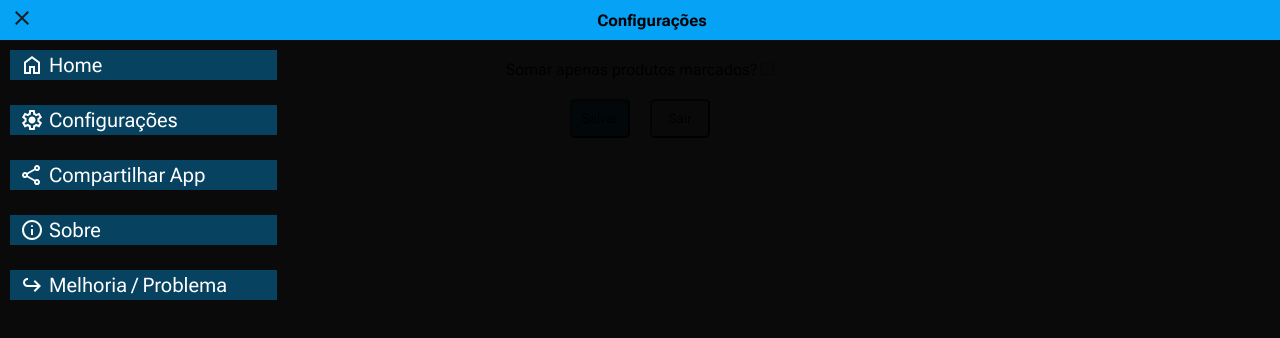
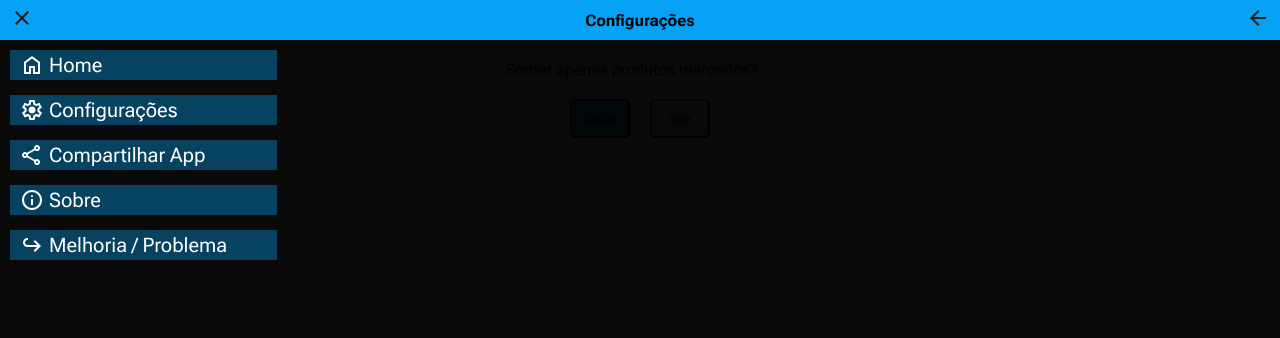
Before and after one commit to WevessonMadson/super_market, a React (Vite) app: page /settings in a window 1280 px wide. Both pictures are taken after a click on the element 22 px from the left and 24 px from the top of the page. Shown: the top 338 px of the page. Built offline with nearby package versions, Linux system fonts and the light colour scheme.

Commit message:
navegação finalizada

```diff
--- a/src/components/Header/Header.tsx
+++ b/src/components/Header/Header.tsx
@@ -7,18 +7,27 @@ import IconMenu from "../../assets/icons/menu_icon.svg";
 import IconCloseMenu from "../../assets/icons/close_icon.svg";
 import IconSubMenu from "../../assets/icons/submenu_icon.svg";
 import IconBackPage from "../../assets/icons/arrow_back_icon.svg";
+import { useSettings } from "../../contexts/SetingsContext";
 
 type Props = {
   isMenuOpen: boolean;
   toggleMenu: () => void;
+  closeMenu: () => void;
 };
 
-export default function Header({ isMenuOpen, toggleMenu }: Props) {
+export default function Header({ isMenuOpen, toggleMenu, closeMenu }: Props) {
   const { title } = usePageTitle();
+  const { compareSettings } = useSettings();
 
   const { toggleSubMenu } = useMenu();
 
-  const voltar = () => window.history.back();
+  const voltar = () => {
+    closeMenu();
+
+    const autorizado = compareSettings();
+
+    if (autorizado) window.history.back();
+  };
 
   return (
     <>
@@ -34,18 +43,14 @@ export default function Header({ isMenuOpen, toggleMenu }: Props) {
               Lista: <SelectListName />
             </div>
             <div onClick={toggleSubMenu}>
-              <span id="action-option-list">
-                <img src={IconSubMenu} />
-              </span>
+              <img src={IconSubMenu} />
             </div>
           </>
         ) : (
           <>
             <div id="currentScreen">{title}</div>
             <div onClick={voltar}>
-              <span id="action-option-list">
-                {title !== "Configurações" && <img src={IconBackPage} />}
-              </span>
+              <img src={IconBackPage} />
             </div>
           </>
         )}
--- a/src/components/Layout/Layout.tsx
+++ b/src/components/Layout/Layout.tsx
@@ -8,7 +8,11 @@ const Layout = () => {
 
   return (
     <>
-      <Header isMenuOpen={isMenuOpen} toggleMenu={toggleMenu} />
+      <Header
+        isMenuOpen={isMenuOpen}
+        toggleMenu={toggleMenu}
+        closeMenu={closeMenu}
+      />
       {isMenuOpen && <MenuApp onClose={closeMenu} />}
       <>
         <Outlet />
--- a/src/components/MenuApp/MenuApp.tsx
+++ b/src/components/MenuApp/MenuApp.tsx
@@ -1,4 +1,4 @@
-import { Link } from "react-router-dom";
+import { useLocation, useNavigate } from "react-router-dom";
 import "./MenuApp.css";
 
 import IconHomeMenu from "../../assets/icons/home_icon_menu.svg";
@@ -6,48 +6,74 @@ import IconSettingMenu from "../../assets/icons/settings_icon_menu.svg";
 import IconShareMenu from "../../assets/icons/share_icon_menu.svg";
 import IconAboutMenu from "../../assets/icons/info_icon_menu.svg";
 import IconSugestionMenu from "../../assets/icons/sugestion_icon_menu.svg";
+import { useSettings } from "../../contexts/SetingsContext";
 
 type MenuProps = {
   onClose: () => void;
 };
 
 export default function MenuApp({ onClose }: MenuProps) {
+  const { compareSettings } = useSettings();
+  const navigate = useNavigate();
+  const location = useLocation();
+
+  function goToPage(path: string) {
+    onClose();
+
+    if (path === location.pathname) return;
+
+    const autorizado = compareSettings();
+
+    if (autorizado) navigate(path);
+  }
+
   return (
     <>
       <div id="optionsMenu">
         <div className="fade" onClick={onClose} />
         <div id="actionList">
           <ul id="menu-list">
-            <Link to="/" onClick={onClose}>
-              <li id="homeList" className="li-menu-item">
+            <li
+              id="homeList"
+              className="li-menu-item"
+              onClick={() => goToPage("/")}
+            >
               <img src={IconHomeMenu} />
               <span className="descr-list">Home</span>
             </li>
-            </Link>
-            <Link to="/settings" onClick={onClose}>
-              <li id="settings" className="li-menu-item">
+            <li
+              id="settings"
+              className="li-menu-item"
+              onClick={() => goToPage("/settings")}
+            >
               <img src={IconSettingMenu} />
               <span className="descr-list">Configurações</span>
             </li>
-            </Link>
-            <Link to="/share" onClick={onClose}>
-              <li id="shareMenu" className="li-menu-item">
+
+            <li
+              id="shareMenu"
+              className="li-menu-item"
+              onClick={() => goToPage("/share")}
+            >
               <img src={IconShareMenu} />
               <span className="descr-list">Compartilhar App</span>
             </li>
-            </Link>
-            <Link to="/about" onClick={onClose}>
-              <li id="aboutMenu" className="li-menu-item">
+            <li
+              id="aboutMenu"
+              className="li-menu-item"
+              onClick={() => goToPage("/about")}
+            >
               <img src={IconAboutMenu} />
               <span className="descr-list">Sobre</span>
             </li>
-            </Link>
-            <Link to="/sugestion" onClick={onClose}>
-              <li id="sugestionMenu" className="li-menu-item">
+            <li
+              id="sugestionMenu"
+              className="li-menu-item"
+              onClick={() => goToPage("/sugestion")}
+            >
               <img src={IconSugestionMenu} />
               <span className="descr-list">Melhoria / Problema</span>
             </li>
-            </Link>
           </ul>
         </div>
       </div>
--- a/src/contexts/SetingsContext.tsx
+++ b/src/contexts/SetingsContext.tsx
@@ -6,8 +6,8 @@ export type SettingsType = {
 
 type SettingsContextType = {
   configState: SettingsType;
-  saveConfig: (config: SettingsType) => void;
-  getConfigOnLocalStorage: () => SettingsType;
+  originalConfig: SettingsType;
+  saveConfig: () => void;
   setConfigState: (config: SettingsType) => void;
   compareSettings: () => boolean;
 };
@@ -24,10 +24,8 @@ export const SettingsProvider: React.FC<{ children: React.ReactNode }> = ({
   children,
 }) => {
   const [configState, setConfigState] = useState<SettingsType>(initialConfig);
-
-  function setConfigOnLocalStorage(config: SettingsType) {
-    localStorage.setItem("configSuperMarket", JSON.stringify(config));
-  }
+  const [originalConfig, setOriginalConfig] =
+    useState<SettingsType>(initialConfig);
 
   function getConfigOnLocalStorage(): SettingsType {
     const configLocalStorage: string =
@@ -38,31 +36,49 @@ export const SettingsProvider: React.FC<{ children: React.ReactNode }> = ({
   }
 
   function saveConfig() {
-    setConfigOnLocalStorage(configState);
+    localStorage.setItem("configSuperMarket", JSON.stringify(configState));
+    setOriginalConfig(configState);
+  }
+
+  function settingsIquals() {
+    return configState.sumOnlyChecked === originalConfig.sumOnlyChecked;
   }
 
   function compareSettings() {
-    const configOnLocalStorage = getConfigOnLocalStorage();
-    return configState.sumOnlyChecked !== configOnLocalStorage.sumOnlyChecked;
+    if (settingsIquals()) {
+      return true;
+    } else {
+      if (!confirm("As alterações não foram salvas. Deseja realmente sair?"))
+        return false;
+      else {
+        closeWithoutSave();
+        return true;
+      }
+    }
+  }
+
+  function closeWithoutSave() {
+    setConfigState(originalConfig);
   }
 
   useEffect(() => {
     const config = getConfigOnLocalStorage();
-    if (config.sumOnlyChecked !== configState.sumOnlyChecked) {
+    if (!settingsIquals()) {
       setConfigState(config);
+      setOriginalConfig(config);
       return;
     }
 
-    setConfigOnLocalStorage(config);
+    saveConfig();
   }, []);
 
   return (
     <SettingsContext.Provider
       value={{
         configState,
+        originalConfig,
         setConfigState,
         saveConfig,
-        getConfigOnLocalStorage,
         compareSettings,
       }}
     >
--- a/src/pages/Home/Home.tsx
+++ b/src/pages/Home/Home.tsx
@@ -32,7 +32,7 @@ type StateType = {
 
 export default function Home() {
   const { setTitle } = usePageTitle();
-  const { getConfigOnLocalStorage } = useSettings();
+  const { originalConfig } = useSettings();
   const { isSubMenuOpen, toggleSubMenu } = useMenu();
 
   const inputDescricao = useRef<HTMLInputElement>(null);
@@ -54,12 +54,10 @@ export default function Home() {
   };
 
   const calculateTotalList = (listOfProducts: ProductType[]): number => {
-    const config = getConfigOnLocalStorage();
-
     let total = 0;
 
     listOfProducts.forEach(({ preco, quantidade, checked }: ProductType) => {
-      if (config.sumOnlyChecked) {
+      if (originalConfig.sumOnlyChecked) {
         if (checked) {
           total += quantidade * preco;
         }
--- a/src/pages/Privacy/Privacy.css
+++ b/src/pages/Privacy/Privacy.css
@@ -20,7 +20,7 @@ ul {
   padding: 0;
 }
 
-li {
+.lista-privacite {
   margin-bottom: 10px;
 }
 
--- a/src/pages/Privacy/Privacy.tsx
+++ b/src/pages/Privacy/Privacy.tsx
@@ -17,17 +17,19 @@ export default function Privacy() {
         <h2>Quais informações coletamos?</h2>
         <p>Podemos coletar as seguintes informações:</p>
         <ul>
-          <li>Informações de contato (nome, email)</li>
-          <li>Dados de uso do aplicativo</li>
-          <li>Informações do dispositivo</li>
+          <li className="lista-privacite">
+            Informações de contato (nome, email)
+          </li>
+          <li className="lista-privacite">Dados de uso do aplicativo</li>
+          <li className="lista-privacite">Informações do dispositivo</li>
         </ul>
 
         <h2>Como utilizamos suas informações?</h2>
         <p>Utilizamos as informações coletadas para:</p>
         <ul>
-          <li>Melhorar a experiência do usuário</li>
-          <li>Personalizar o conteúdo</li>
-          <li>Fornecer suporte técnico</li>
+          <li className="lista-privacite">Melhorar a experiência do usuário</li>
+          <li className="lista-privacite">Personalizar o conteúdo</li>
+          <li className="lista-privacite">Fornecer suporte técnico</li>
         </ul>
 
         <h2>Como compartilhamos suas informações?</h2>
@@ -35,8 +37,10 @@ export default function Privacy() {
           Não compartilhamos suas informações pessoais com terceiros, exceto:
         </p>
         <ul>
-          <li>Com empresas que prestam serviços em nosso nome</li>
-          <li>Quando exigido por lei</li>
+          <li className="lista-privacite">
+            Com empresas que prestam serviços em nosso nome
+          </li>
+          <li className="lista-privacite">Quando exigido por lei</li>
         </ul>
 
         <h2>Como protegemos suas informações?</h2>
--- a/src/pages/Settings/Settings.tsx
+++ b/src/pages/Settings/Settings.tsx
@@ -1,18 +1,13 @@
-import { useNavigate } from "react-router-dom";
-import "./Settings.css";
 import { useEffect } from "react";
 import { usePageTitle } from "../../contexts/PageTitleContext";
 import { useSettings } from "../../contexts/SetingsContext";
+import "./Settings.css";
+import { useNavigate } from "react-router-dom";
 
 export default function Settings() {
   const { setTitle } = usePageTitle();
-  const {
-    configState,
-    setConfigState,
-    saveConfig,
-    compareSettings,
-    getConfigOnLocalStorage,
-  } = useSettings();
+  const { configState, setConfigState, saveConfig, compareSettings } =
+    useSettings();
   const navigate = useNavigate();
 
   useEffect(() => {
@@ -20,18 +15,13 @@ export default function Settings() {
   }, [setTitle]);
 
   const sair = () => {
-    if (compareSettings()) {
-      if (confirm("As alterações não foram salvas. Deseja realmente sair?")) {
-        setConfigState(getConfigOnLocalStorage());
-        navigate("/");
-      }
-    } else {
-      navigate("/");
-    }
+    const autorizado = compareSettings();
+
+    if (autorizado) navigate("/");
   };
 
   const salvar = () => {
-    saveConfig(configState);
+    saveConfig();
     alert("Configurações salvas com sucesso!");
   };
 
```
Also changed, not shown: src/utils/getConfig.ts (deleted, +0 -22 lines). Lines whose indentation alone changed are shown as unchanged.
